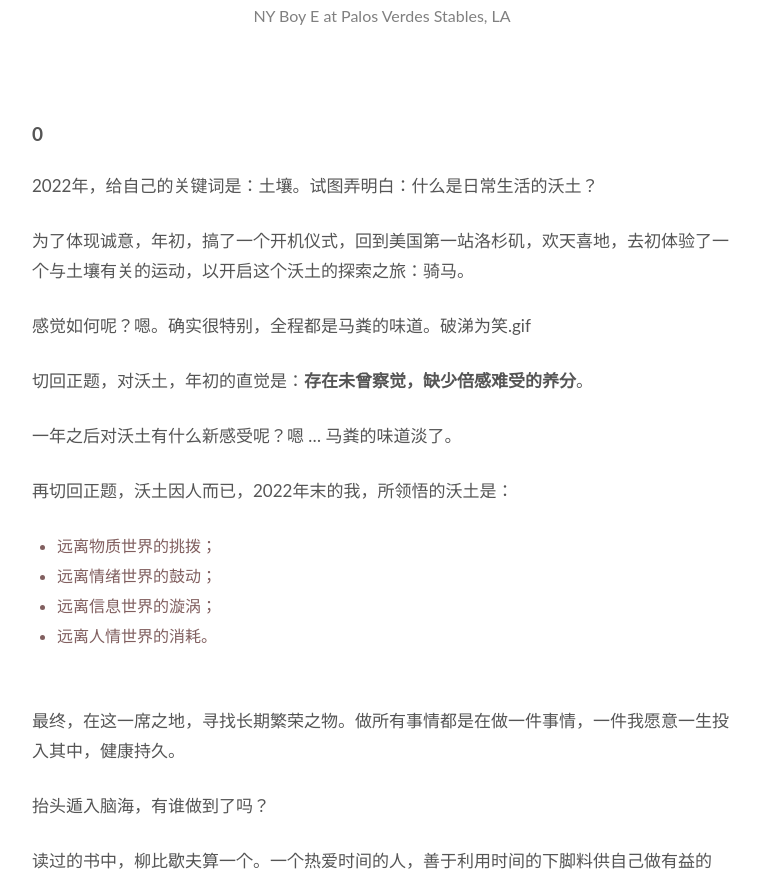
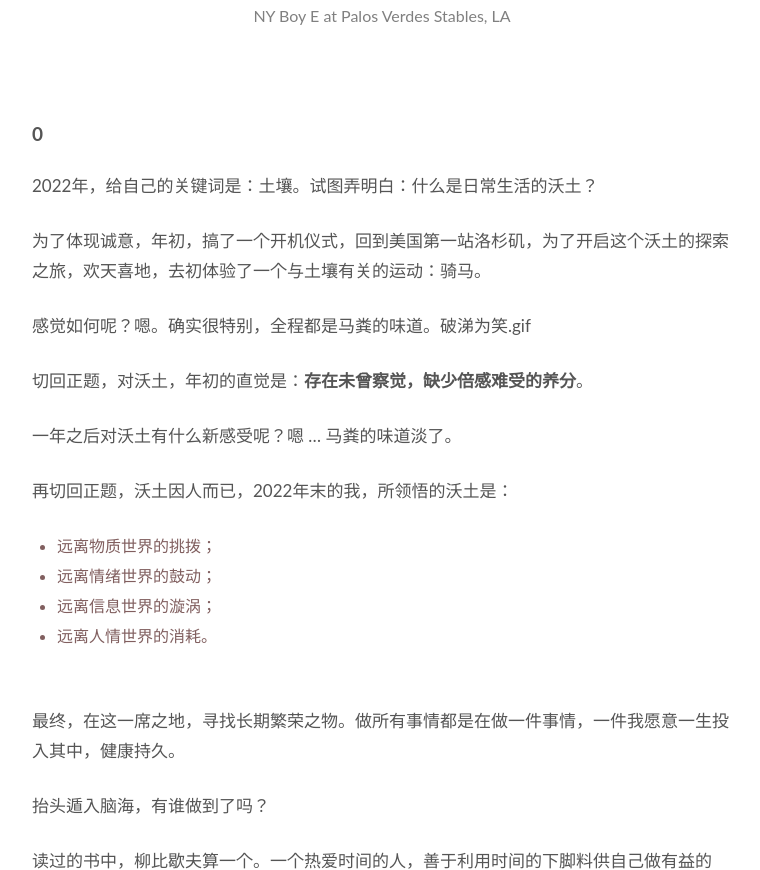
Before and after one commit to WillWang-X/willwang-x.github.io, a Jekyll site: the page built from _posts/blogs/2022-12-31-horse-manure-and-fertile-soil.md, in a window 1280 px wide and 900 px high, scrolled down 634 px, cut to the strip 30-900 px from the top of the window. Shown: the whole strip, without its empty margins (258-1018 px from the left). Built offline with Jekyll 4.4.1, drawn with Linux system fonts in a browser that asks for light colours.

Commit message:
Improve readability

```diff
--- a/_posts/blogs/2022-12-31-horse-manure-and-fertile-soil.md
+++ b/_posts/blogs/2022-12-31-horse-manure-and-fertile-soil.md
@@ -29,7 +29,7 @@ published: true
 
 2022年，给自己的关键词是：土壤。试图弄明白：什么是日常生活的沃土？
 
-为了体现诚意，年初，搞了一个开机仪式，回到美国第一站洛杉矶，欢天喜地，去初体验了一个与土壤有关的运动，以开启这个沃土的探索之旅：骑马。
+为了体现诚意，年初，搞了一个开机仪式，回到美国第一站洛杉矶，为了开启这个沃土的探索之旅，欢天喜地，去初体验了一个与土壤有关的运动：骑马。
 
 感觉如何呢？嗯。确实很特别，全程都是马粪的味道。破涕为笑.gif
 
```
